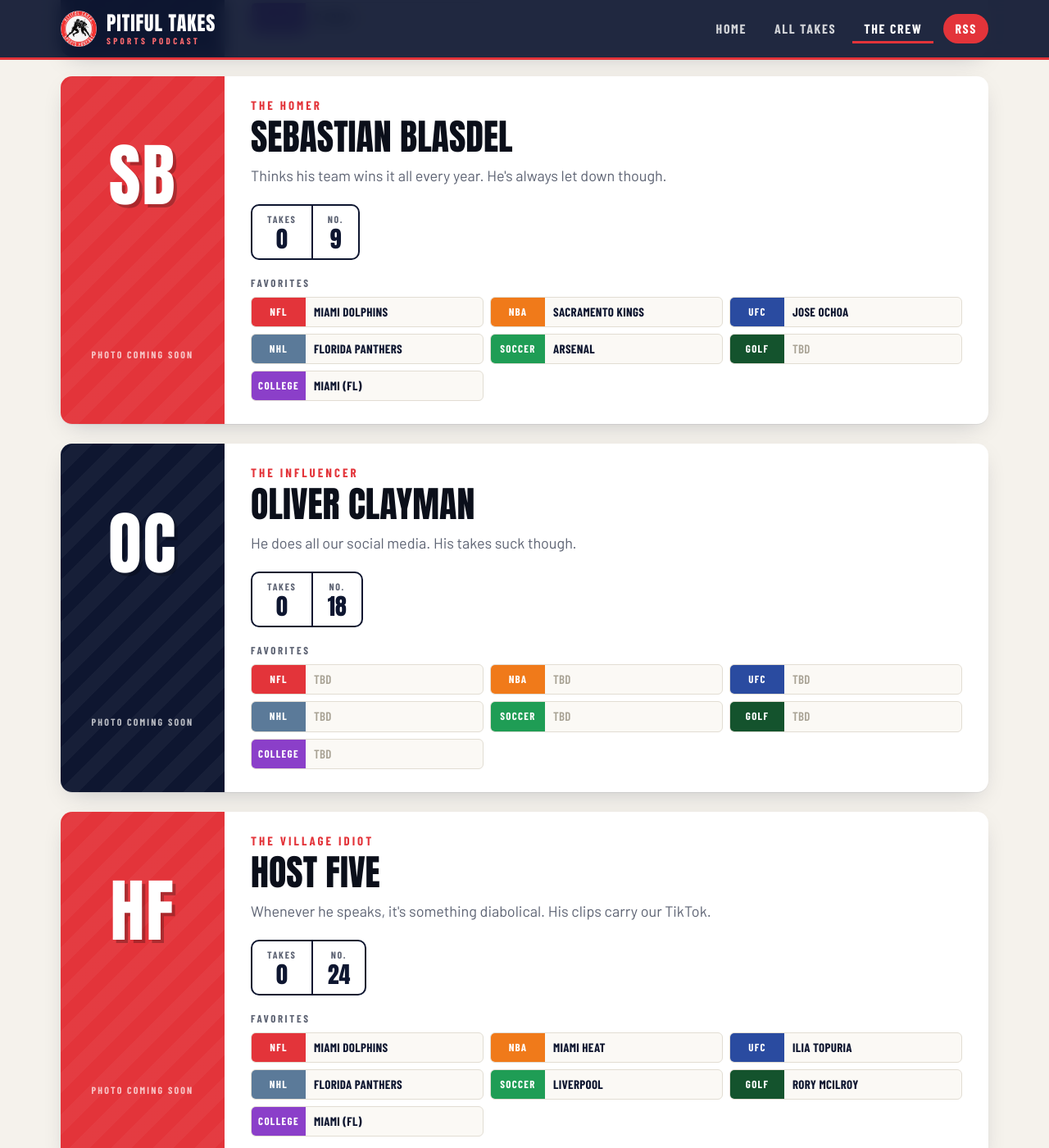
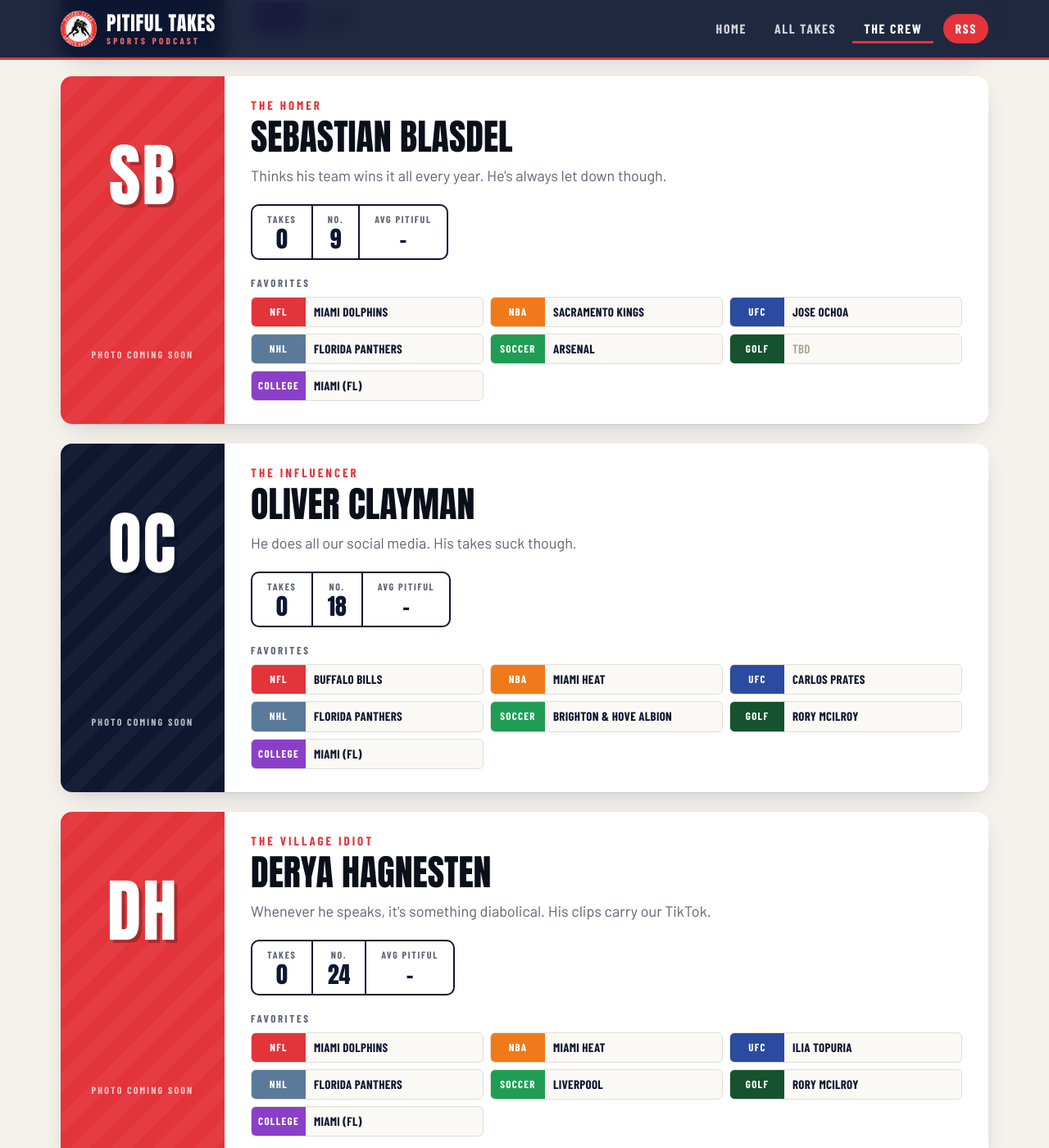
Before and after one commit to nikigogonis2009/pitifultakespod, a Jekyll site: the page built from crew.html, in a window 1280 px wide and 1400 px high, scrolled down 753 px. Shown: the whole window at 82% size. Built offline with Jekyll 4.4.1, drawn with Linux system fonts in a browser that asks for light colours; some web fonts are replaced; some of the changed text lies outside the part shown.

Commit message:
Apply new crew notes and edits
Oliver's favorites, Derya Hagnesten's name, new footer tagline, and
Avg Pitiful shows a dash for every host until they post.

Co-Authored-By: Claude Opus 5.5 <noreply@anthropic.com>
Claude-Session: https://claude.ai/code/session_017t8wW6UK9gu7zmS2k2VJLV

```diff
--- a/_data/crew.yml
+++ b/_data/crew.yml
@@ -10,13 +10,13 @@
   bio: He does all our social media. His takes suck though.
   photo: ""
   favorites:
-    nfl: ""
-    nba: ""
-    ufc: ""
-    nhl: ""
-    soccer: ""
-    golf: ""
-    college: ""
+    nfl: Buffalo Bills
+    nba: Miami Heat
+    ufc: Carlos Prates
+    nhl: Florida Panthers
+    soccer: Brighton & Hove Albion
+    golf: Rory McIlroy
+    college: Miami (FL)
 - id: host2
   name: Niko Gogonis
   role: The Statistician
@@ -60,7 +60,7 @@
     golf: Bryson DeChambeau
     college: Miami (FL)
 - id: host5
-  name: Host Five
+  name: Derya Hagnesten
   role: The Village Idiot
   number: 24
   bio: Whenever he speaks, it's something diabolical. His clips carry our TikTok.
--- a/_includes/footer.html
+++ b/_includes/footer.html
@@ -5,7 +5,7 @@
       <img src="{{ '/assets/img/logo.png' | relative_url }}" alt="" width="72" height="72" loading="lazy">
       <div>
         <p class="footer-name">Pitiful Takes</p>
-        <p class="footer-tag">The worst takes on the internet.</p>
+        <p class="footer-tag">The worst sports takes on the internet.</p>
       </div>
     </div>
     <div class="footer-links">
--- a/crew.html
+++ b/crew.html
@@ -20,8 +20,8 @@ permalink: /crew/
       <dl class="player-stats">
         <div><dt>Takes</dt><dd>{{ posts.size }}</dd></div>
         <div><dt>No.</dt><dd>{{ c.number }}</dd></div>
-        {% if posts.size > 0 %}{% assign total = 0 %}{% for p in posts %}{% assign total = total | plus: p.pitiful %}{% endfor %}
-        <div><dt>Avg Pitiful</dt><dd>{{ total | times: 1.0 | divided_by: posts.size | round: 1 }}</dd></div>{% endif %}
+        {% assign total = 0 %}{% for p in posts %}{% assign total = total | plus: p.pitiful %}{% endfor %}
+        <div><dt>Avg Pitiful</dt><dd>{% if posts.size > 0 %}{{ total | times: 1.0 | divided_by: posts.size | round: 1 }}{% else %}<span class="stat-empty" title="No takes yet">–</span>{% endif %}</dd></div>
       </dl>
       <div class="player-favs">
         <p class="player-favs-title">Favorites</p>
```
Also changed, not shown: .pages.yml.
